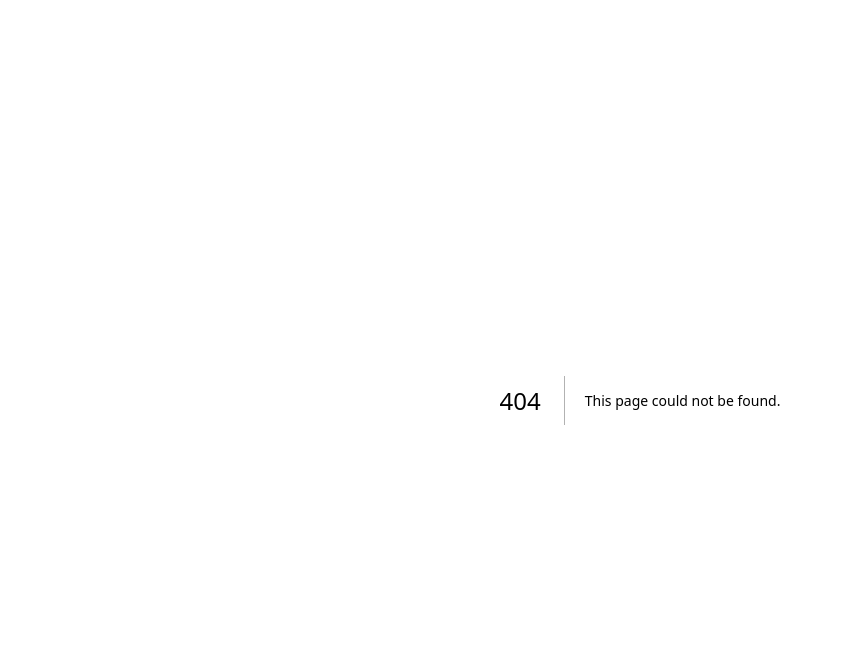
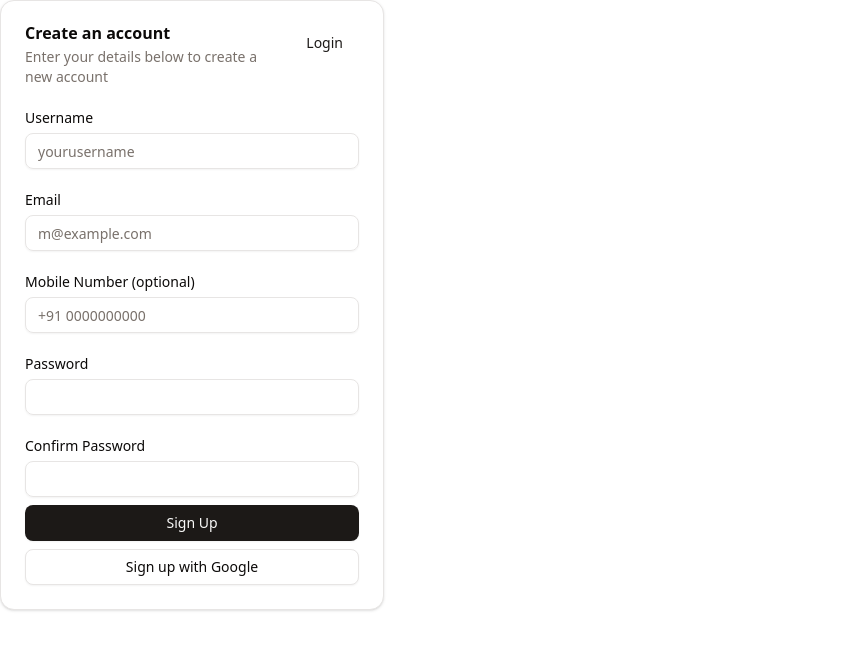
Before and after one commit to Aman-pandey-5909/PromptPalace, a Next.js app in the folder client/: page /auth/signup in a window 1280 px wide. Before the commit this address had no page. Shown: the top 650 px of the page, without its empty margins (0-843 px from the left). Built offline with nearby package versions, Linux system fonts and the light colour scheme.

Commit message:
[v0.1 promptpalace: client/pages -> /auth/signup] Signup page

```diff
--- /dev/null
+++ b/client/src/app/auth/signup/page.js
@@ -0,0 +1,10 @@
+import Signup from "@/components/auth/Signup"
+
+const signup = () => {
+  return (
+    <div>
+        <Signup />
+    </div>
+  )
+}
+export default signup
```
